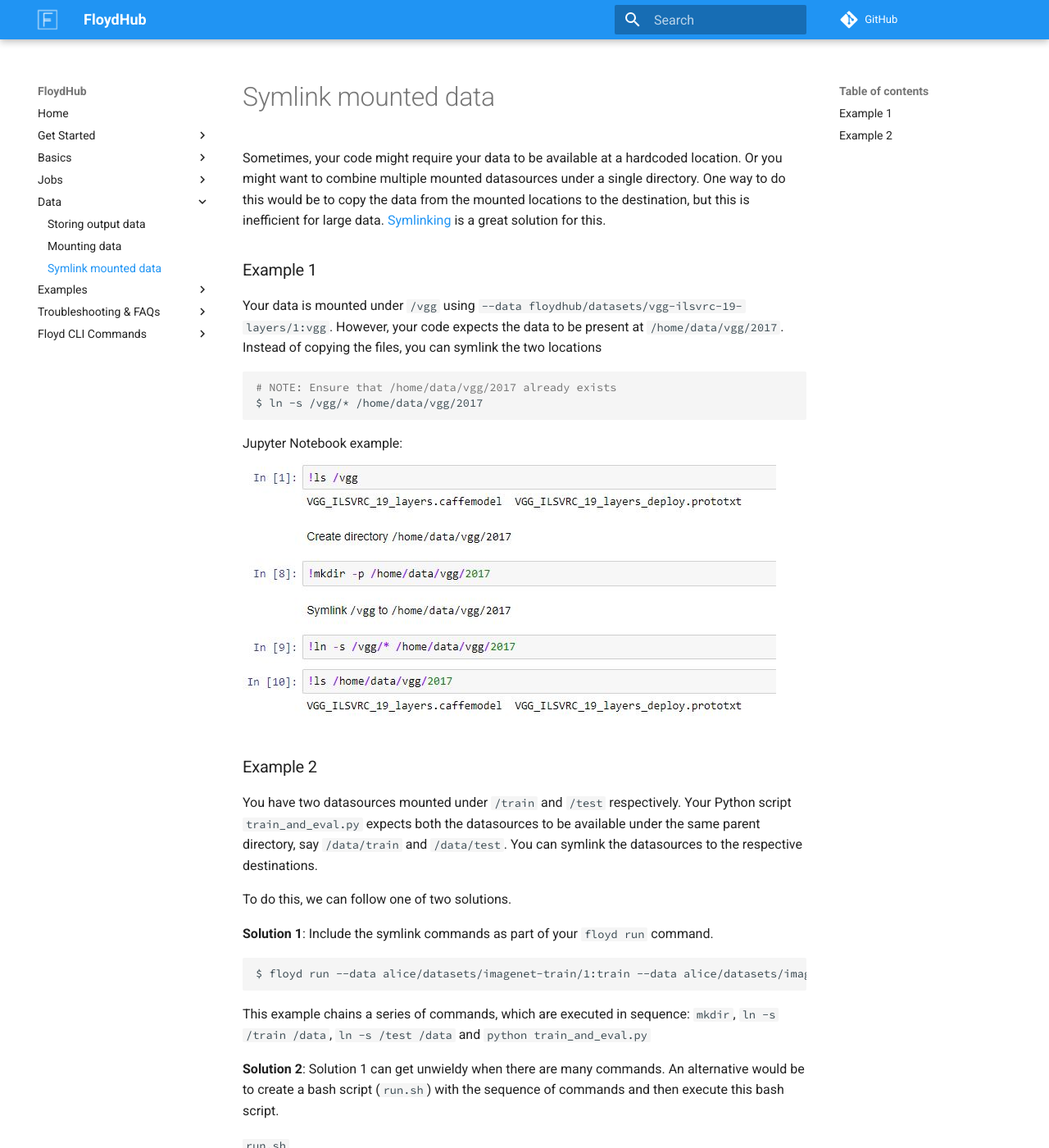
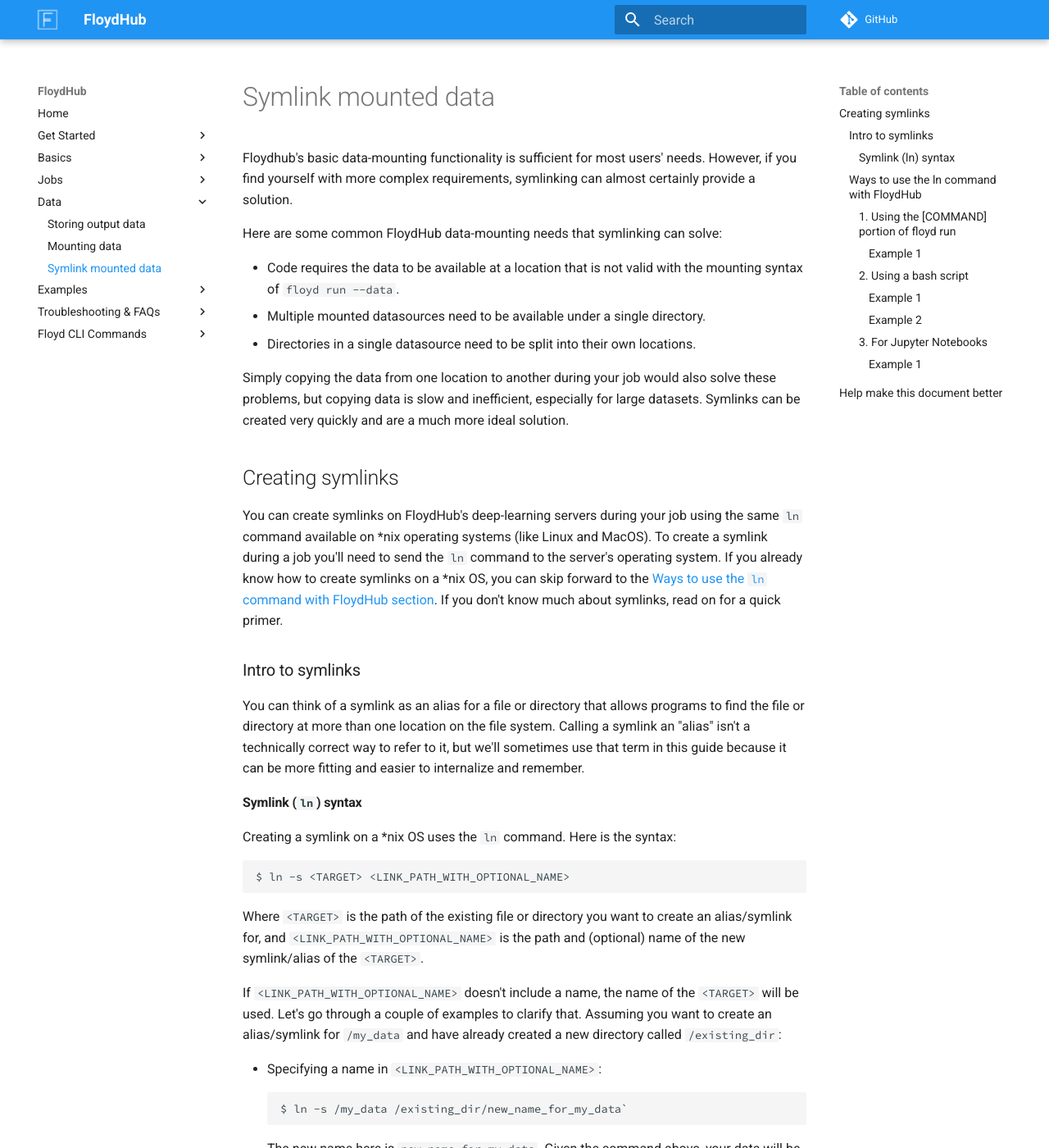
Before and after one commit to floydhub/floyd-docs, an MkDocs documentation site: the page built from docs/guides/data/symlink_mounted_data.md, in a window 1280 px wide and 1400 px high. Shown: the whole window at 82% size. Built offline with MkDocs 1.6.1 and Material for MkDocs 9.7.7, drawn with Linux system fonts in a browser that asks for light colours; comment, search, counter and statistics services are not loaded; old or Windows-style settings are respelled for this version of MkDocs; some of the changed text lies outside the part shown.

Commit message:
fleshing out the symlinking docs

````diff
--- a/docs/guides/data/symlink_mounted_data.md
+++ b/docs/guides/data/symlink_mounted_data.md
@@ -1,33 +1,142 @@
-Sometimes, your code might require your data to be available at a hardcoded location. Or you might want to combine multiple mounted datasources under a single directory. One way to do this would be to copy the data from the mounted locations to the destination, but this is inefficient for large data. [Symlinking](https://en.wikipedia.org/wiki/Symbolic_link) is a great solution for this.
+Floydhub's basic data-mounting functionality is sufficient for most users'
+needs. However, if you find yourself with more complex requirements, symlinking
+can almost certainly provide a solution.
 
-### Example 1
-Your data is mounted under `/vgg` using `--data floydhub/datasets/vgg-ilsvrc-19-layers/1:vgg`. However, your code expects the data to be present at `/home/data/vgg/2017`. Instead of copying the files, you can symlink the two locations
+Here are some common FloydHub data-mounting needs that symlinking can solve:
+
+  - Code requires the data to be available at a location that is not valid with
+    the mounting syntax of `floyd run --data`.
+  - Multiple mounted datasources need to be available under a single directory.
+  - Directories in a single datasource need to be split into their own
+    locations.
+
+Simply copying the data from one location to another during your job would also
+solve these problems, but copying data is slow and inefficient, especially for
+large datasets. Symlinks can be created very quickly and are a much more ideal
+solution.
+
+## Creating symlinks
+You can create symlinks on FloydHub's deep-learning servers during your job
+using the same `ln` command available on \*nix operating systems (like Linux
+and MacOS). To create a symlink during a job you'll need to send the `ln`
+command to the server's operating system. If you already know how to create
+symlinks on a \*nix OS, you can skip forward to the [Ways to use the `ln`
+command with FloydHub section](#ways-to-use-the-ln-command-with-floydhub). If
+you don't know much about symlinks, read on for a quick primer.
+
+### Intro to symlinks
+You can think of a symlink as an alias for a file or directory that allows
+programs to find the file or directory at more than one location on the file
+system. Calling a symlink an "alias" isn't a technically correct way to refer
+to it, but we'll sometimes use that term in this guide because it can be more
+fitting and easier to internalize and remember.
+
+#### Symlink (`ln`) syntax
+Creating a symlink on a \*nix OS uses the `ln` command. Here is the syntax:
+```
+$ ln -s <TARGET> <LINK_PATH_WITH_OPTIONAL_NAME>
+```
+
+Where `<TARGET>` is the path of the existing file or directory you want to
+create an alias/symlink for, and `<LINK_PATH_WITH_OPTIONAL_NAME>` is the path
+and (optional) name of the new symlink/alias of the `<TARGET>`.
+
+If `<LINK_PATH_WITH_OPTIONAL_NAME>` doesn't include a name, the name of the
+`<TARGET>` will be used. Let's go through a couple of examples to clarify that.
+Assuming you want to create an alias/symlink for `/my_data` and have already
+created a new directory called `/existing_dir`:
+
+  - Specifying a name in `<LINK_PATH_WITH_OPTIONAL_NAME>`:
+    ```
+    $ ln -s /my_data /existing_dir/new_name_for_my_data`
+    ```
+    The new name here is `new_name_for_my_data`. Given the command above, your
+    data will be accessible at `/my_data` and
+    `/existing_dir/new_name_for_my_data`.
+  - Without specifying a name in `<LINK_PATH_WITH_OPTIONAL_NAME>`:
+    ```
+    $ ln -s /my_data /existing_dir`
+    ```
+    Because no new name was given, the name of the `<TARGET>` (which is
+    `my_data`) will be used. The data will accessible at `/my_data` and
+    `/existing_dir/my_data`.
+
+Here are some notes/gotchas about creating symlinks using `ln`:
+
+  - Always use absolute paths for both the `<TARGET>` and
+    `<LINK_PATH_WITH_OPTIONAL_NAME>` parameters. This will ensure you don't run
+    into some odd behaviors that can manifest when using relative paths.
+  - The directory in which the `<LINK_PATH_WITH_OPTIONAL_NAME>` terminates must
+    already exist. For example, if you want to make the data located at
+    `/my_data` to be aliased/symlinked at `/home/me/foo_data`, you first need
+    to create the `/home/me` directory.The following commands would
+    successfully implement this goal:
+    ```
+    # First we make sure the /home/me directory exists:
+    $ mkdir -p /home/me
+
+    # Now we are ready to create the symlink. We'll supply the name foo_data
+    # to the <LINK_PATH_WITH_OPTIONAL_NAME> parameter:
+    $ ln -s /my_data /home/me/foo_data
+    ```
+
+### Ways to use the `ln` command with FloydHub
+
+To send the `ln` command to the server's OS to create a symlink during your
+job, you can follow one of at least a few approaches:
+
+#### 1. Using the `[COMMAND]` portion of `floyd run`
+
+With this approach, we add the `ln` calls to the `[COMMAND]` portion of the
+call to `floyd run [OPTIONS] [COMMAND]` (see the `floyd run` syntax
+[here](../../commands/run.md)). This is the most straight-forward approach, but
+it can it can get a bit unwieldy if you have more complex needs.
+
+##### Example 1
+
+Let's say you have two datasources mounted under `/train` and `/test`,
+respectively. Your Python script `train_and_eval.py` expects both the
+datasources to be available under the same parent directory, say `/data/train`
+and `/data/test`. You can symlink the datasources to those locations.
+
+In the example below, we create a directory called `/data`, and then create
+links inside of it to our datasets, which are at `/train` and `/test` (note the
+`--data` flags). This means that our Python script can reference `/data/train`
+and `/data/test` and it will find our datasets.
+
+The `[COMMAND]` portion of the `floyd run [OPTIONS] [COMMAND]` in this example
+chains a series of commands, which are executed in sequence:
+
+1. `mkdir -p /data`
+2. `ln -s /train /data`
+3. `ln -s /test /data`
+4. `python train_and_eval.py`
+
+Here's the command in full:
 
 ```bash
-# NOTE: Ensure that /home/data/vgg/2017 already exists
-$ ln -s /vgg/* /home/data/vgg/2017
+$ floyd run \
+  --data alice/datasets/imagenet-train/1:train \
+  --data alice/datasets/imagenet-test/1:test \
+  "mkdir -p /data && ln -s /train /data && ln -s /test /data && python train_and_eval.py"
 ```
 
-Jupyter Notebook example:
-![Symlink Jupyter](../../img/symlink_jupyter.jpg)
+#### 2. Using a bash script
 
-### Example 2
+As you can see in the previous section, using the `[COMMAND]` portion of `floyd
+run [OPTIONS] [COMMAND]` can get unwieldy when there are many commands. A
+better alternative is to create a bash script that creates our symlinks and
+also kicks off our main Python script.
 
-You have two datasources mounted under `/train` and `/test` respectively. Your Python script `train_and_eval.py` expects both the datasources to be available under the same parent directory, say `/data/train` and `/data/test`. You can symlink the datasources to the respective destinations.
+If you are not familiar with writing bash scripts, a quick search of the
+Internet can get you up to speed on the basics, but bash scripting is out of
+the scope of this documentation.
 
-To do this, we can follow one of two solutions.
+##### Example 1
 
-**Solution 1**: Include the symlink commands as part of your `floyd run` command.
+This bash script should live in the root/top-level directory of your project.
+We'll call ours `run.sh`. Here's an example of what it might look like:
 
-```bash
-$ floyd run --data alice/datasets/imagenet-train/1:train --data alice/datasets/imagenet-test/1:test "mkdir /data && ln -s /train /data && ln -s /test /data && python train_and_eval.py"
-```
-
-This example chains a series of commands, which are executed in sequence: `mkdir`, `ln -s /train /data`, `ln -s /test /data` and `python train_and_eval.py`
-
-**Solution 2**: Solution 1 can get unwieldy when there are many commands. An alternative would be to create a bash script (`run.sh`) with the sequence of commands and then execute this bash script.
-
-`run.sh`
 ```bash
 #!/bin/bash
 
@@ -42,8 +151,57 @@
 python train_and_eval.py
 ```
 
-Execute the bash script using `floyd run`:
+Let's execute the bash script using `floyd run`:
 
 ```bash
 $ floyd run "bash run.sh"
 ```
+
+Because the last line of our bash script runs our Python script, we can kick
+off our entire job by running only the bash script.
+
+This is a very effective pattern if your jobs require a more complex
+setup—create a bash script that sets up your environment, and then have the
+bash script call your python script. This keeps your setup separate from your
+code, and keeps things clean.
+
+##### Example 2
+
+Your data is mounted under `/vgg` using `--data
+floydhub/datasets/vgg-ilsvrc-19-layers/1:vgg`. However, your code expects the
+data to be present at `/home/data/vgg/2017`. Let's create a symlink to make
+your data available at `/home/data/vgg/2017`. Here's an example of a bash
+script (we'll call it `run.sh`) that takes care of the symlinking and
+calls our training script.
+
+```bash
+#!/bin/bash
+
+# Create directory
+mkdir -p /home/data/vgg
+
+# Symlink our data at /home/data/vgg/2017
+ln -s /vgg /home/data/vgg/2017
+
+# Call our training script
+python train.py
+```
+
+Now let's tie it all together with our `floyd run command`:
+
+```
+$ floyd run --data floydhub/datasets/vgg-ilsvrc-19-layers/1:vgg "bash run.sh"
+```
+
+#### 3. For Jupyter Notebooks
+Symlinking with Jupyter Notebooks follows the same principles that a regular
+job does. Here's an example:
+
+##### Example 1
+Your data is mounted under `/vgg` using `--data
+floydhub/datasets/vgg-ilsvrc-19-layers/1:vgg`, but you want your data to be
+present at `/home/data/vgg/2017`. The notebook below accomplishes that with a
+symlink:
+
+![Symlink Jupyter](../../img/symlink_jupyter.jpg)
+{!contributing.md!}
````
Also changed, not shown: docs/img/symlink_jupyter.jpg.
